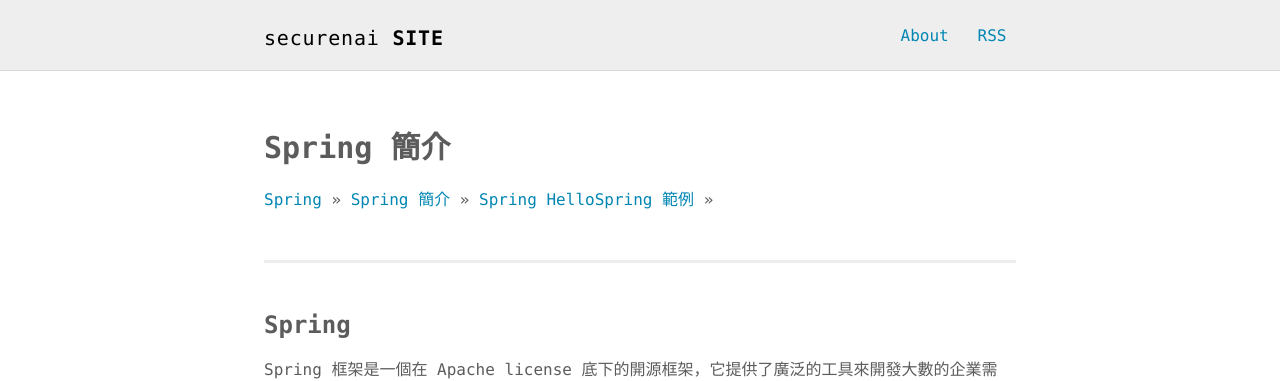
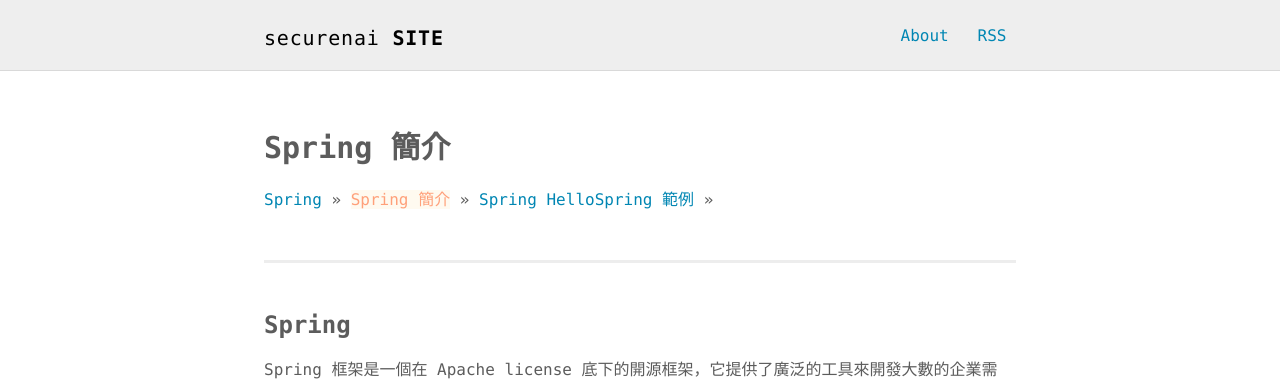
Before and after one commit to securenai/securenai.github.io, a Jekyll site: the page built from spring/spring_page1.md, in a window 1280 px wide. Shown: the top 381 px of the page. Built offline with Jekyll 4.4.1, drawn with Linux system fonts in a browser that asks for light colours; our own code applies the rules of GitHub Pages for plain Markdown files.

Commit message:
Update spring_page1.md

```diff
--- a/spring/spring_page1.md
+++ b/spring/spring_page1.md
@@ -13,10 +13,9 @@
 ---
 
 <a href="/spring/">Spring</a> >>
-<a href="/spring/spring_page1/">Spring 簡介</a> >>
+<a href="/spring/spring_page1/" style="color:lightsalmon;background-color:floralwhite;">Spring 簡介</a> >>
 <a href="/spring/spring_page2/">Spring HelloSpring 範例</a> >>
 <div class="divider"></div>
-
 ### Spring
 Spring 框架是一個在 Apache license 底下的開源框架，它提供了廣泛的工具來開發大數的企業需求。至於 Spring 本身的發想跟開發J2EE(Java™ 2 Platform Enterprise Edition)的複雜性有關係，以下為 Spring 框架大概的架構 :
 
```
